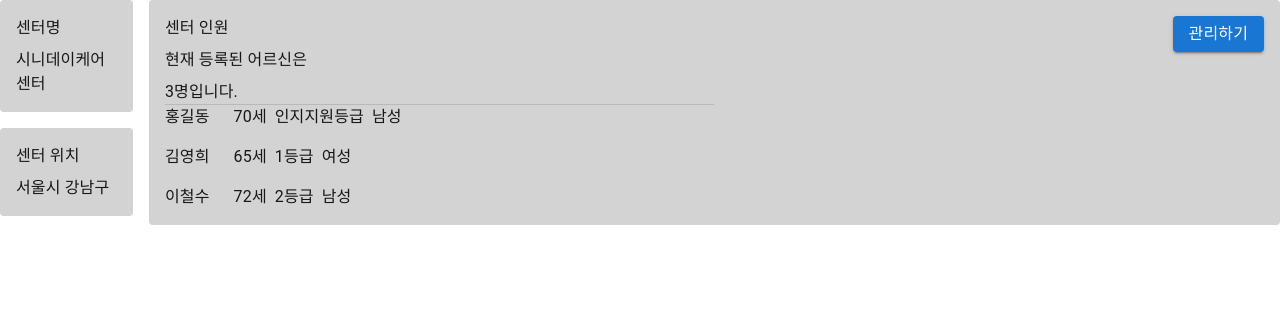
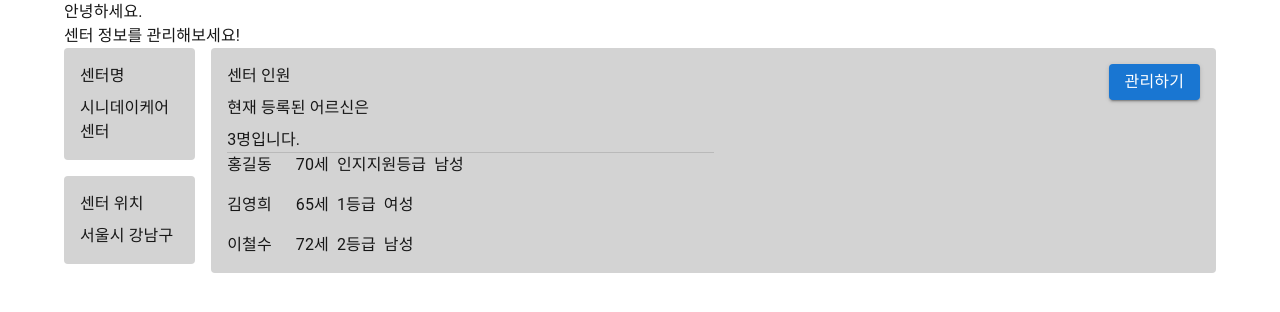
Before and after one commit to Team-Senifit/Web, a Next.js app: page /info in a window 1280 px wide. Shown: the top 312 px of the page. Built offline with nearby package versions, Linux system fonts and the light colour scheme.

Commit message:
Feat: 센터 정보 ui

```diff
--- a/src/app/info/page.tsx
+++ b/src/app/info/page.tsx
@@ -1,6 +1,6 @@
 import React from "react";
 import InfoCard from "./panel/InfoCard";
-import { Stack } from "@mui/material";
+import { Container, Stack, Typography } from "@mui/material";
 import MemberInfoCard from "./panel/MemberInfoCard";
 
 const memberData: Array<IMember> = [
@@ -31,6 +31,9 @@ const memberData: Array<IMember> = [
 // grid로 처리해도 되지만, 모바일, 테블릿에서 어떻게 나올지 몰라서 Stack으로 임시 처리
 const Page = () => {
   return (
+    <Container>
+      <Typography>{"안녕하세요."}</Typography>
+      <Typography>{"센터 정보를 관리해보세요!"}</Typography>
       <Stack spacing={2} direction={"row"}>
         <Stack spacing={2} direction={"column"}>
           <InfoCard title={"센터명"} content={"시니데이케어센터"} />
@@ -38,6 +41,7 @@ const Page = () => {
         </Stack>
         <MemberInfoCard count={memberData.length} members={memberData} />
       </Stack>
+    </Container>
   );
 };
 
--- a/src/app/info/panel/MemberInfoCard.tsx
+++ b/src/app/info/panel/MemberInfoCard.tsx
@@ -1,4 +1,5 @@
 import { Button, Divider, Stack, Typography } from "@mui/material";
+import Link from "next/link";
 import React from "react";
 
 const Member = ({ name, age, grade, gender }: IMember) => {
@@ -44,7 +45,7 @@ const MemberInfoCard = ({
             {"입니다."}
           </Typography>
         </Stack>
-        <Button variant="contained">
+        <Button variant="contained" component={Link} href="/info/members">
           <Typography>{"관리하기"}</Typography>
         </Button>
       </Stack>
```
Also changed, not shown: src/app/info/members/page.tsx (added, +7 -0 lines). Lines whose indentation alone changed are shown as unchanged.
